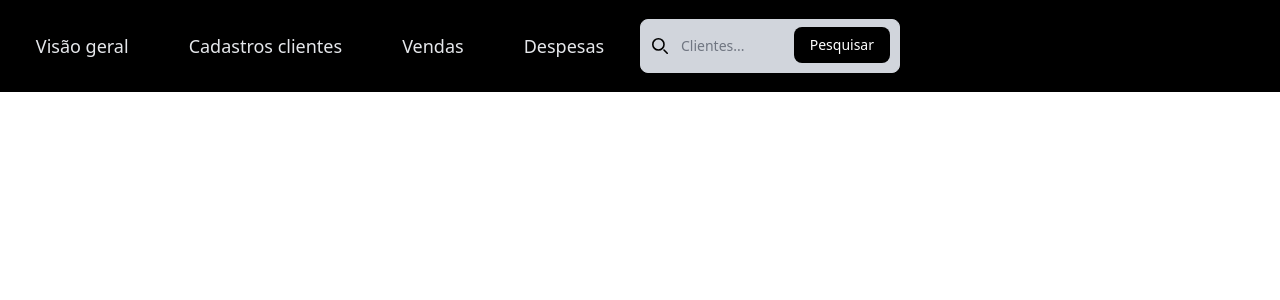
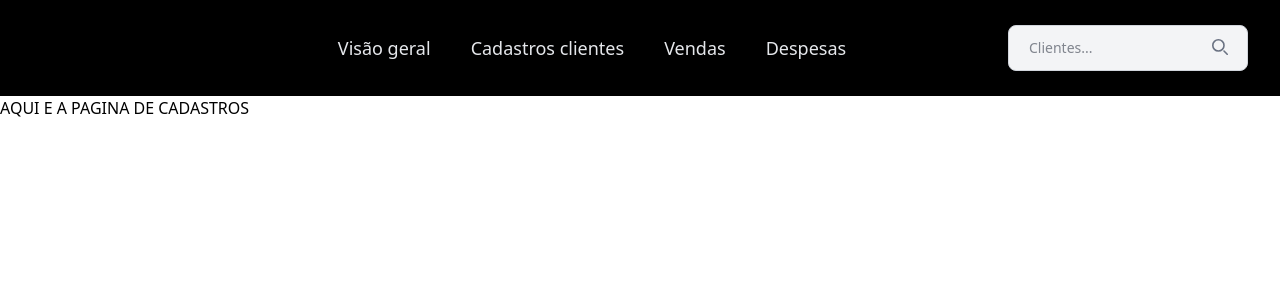
Before and after one commit to LeonardoLobas/Gest-o, a React (Vite) app: page /CadastroCliente in a window 1280 px wide. Shown: the top 300 px of the page. Built offline with nearby package versions, Linux system fonts and the light colour scheme.

Commit message:
Adicionar componentes CadastroClientes e Footer, e atualizar Header e Home para incluir navegação e rotas

```diff
--- /dev/null
+++ b/src/Components/CadastroClientes.tsx
@@ -0,0 +1,9 @@
+const CadastroClientes = () => {
+    return (
+        <div>
+            <h1>AQUI E A PAGINA DE CADASTROS</h1>
+        </div>
+    );
+};
+
+export default CadastroClientes;
--- a/src/Components/Footer.tsx
+++ b/src/Components/Footer.tsx
@@ -0,0 +1,7 @@
+import React from "react";
+
+const Footer = () => {
+    return <div></div>;
+};
+
+export default Footer;
--- a/src/Components/header.tsx
+++ b/src/Components/header.tsx
@@ -1,43 +1,68 @@
+import { Link } from "react-router-dom";
+
 const Header = () => {
     return (
-        <header className=" flex  h-23 w-full bg-black">
-            <nav className="flex w-full text-lg items-center justify-center  text-gray-200">
-                <ul className="flex gap-15">
+        <header className="flex h-24 w-full bg-black  px-8">
+            <nav className="flex  w-[100%] items-center justify-center pl-36 ">
+                <ul className="flex gap-10 text-lg text-gray-200">
                     <li className="relative group">
-                        <a href="#" className=" relative inline-block py-2">
+                        <a
+                            href="/visao-geral"
+                            className="relative inline-block py-2"
+                        >
                             Visão geral
                         </a>
                         <span className="absolute bottom-0 left-0 w-0 h-0.5 bg-gray-200 transition-all duration-300 ease-in-out group-hover:w-full"></span>
                     </li>
 
                     <li className="relative group">
-                        <a href="#" className="relative inline-block py-2">
+                        <Link
+                            to="/CadastroCliente"
+                            className="relative inline-block py-2"
+                        >
                             Cadastros clientes
-                        </a>
-                        <span className=" absolute bottom-0 left-0 w-0 h-0.5 bg-gray-200 transition-all duration-300 ease-in-out group-hover:w-full"></span>
+                        </Link>
+                        <span className="absolute bottom-0 left-0 w-0 h-0.5 bg-gray-200 transition-all duration-300 ease-in-out group-hover:w-full"></span>
                     </li>
+
                     <li className="relative group">
-                        <a href="#" className="relative inline-block py-2">
+                        <a
+                            href="/vendas"
+                            className="relative inline-block py-2"
+                        >
                             Vendas
                         </a>
                         <span className="absolute bottom-0 left-0 w-0 h-0.5 bg-gray-200 transition-all duration-300 ease-in-out group-hover:w-full"></span>
                     </li>
+
                     <li className="relative group">
-                        <a href="#" className="relative inline-block py-2">
+                        <a
+                            href="/despesas"
+                            className="relative inline-block py-2"
+                        >
                             Despesas
                         </a>
                         <span className="absolute bottom-0 left-0 w-0 h-0.5 bg-gray-200 transition-all duration-300 ease-in-out group-hover:w-full"></span>
                     </li>
                 </ul>
             </nav>
-            <form className="flex w-[100%] not-even:justify-center items-center ">
-                <label className="mb-2 text-sm font-medium  sr-only">
-                    Search
-                </label>
+            <div className="flex  justify-end content-end">
+                <form className="flex items-center ">
+                    <label className="sr-only">Search</label>
                     <div className="relative">
-                    <div className="absolute inset-y-0 start-0 flex items-center ps-3 pointer-events-none">
+                        <input
+                            type="search"
+                            id="default-search"
+                            className="block w-60 p-3 pl-5 text-sm text-gray-900 border border-gray-300 rounded-lg bg-gray-100"
+                            placeholder="Clientes..."
+                            required
+                        />
+                        <button
+                            type="submit"
+                            className="absolute right-2 bottom-1 w-10 h-10 text-white flex items-center justify-center rounded cursor-pointer group"
+                        >
                             <svg
-                            className="w-4 h-4 text-black "
+                                className="w-4 h-4 text-gray-500 group-hover:text-black"
                                 aria-hidden="true"
                                 xmlns="http://www.w3.org/2000/svg"
                                 fill="none"
@@ -45,28 +70,16 @@ const Header = () => {
                             >
                                 <path
                                     stroke="currentColor"
-                                stroke-linecap="round"
-                                stroke-linejoin="round"
-                                stroke-width="2"
+                                    strokeLinecap="round"
+                                    strokeLinejoin="round"
+                                    strokeWidth="2"
                                     d="m19 19-4-4m0-7A7 7 0 1 1 1 8a7 7 0 0 1 14 0Z"
                                 />
                             </svg>
-                    </div>
-                    <input
-                        type="search"
-                        id="default-search"
-                        className="block w-full  p-4 ps-10 text-sm text-gray-900 border bg-b border-gray-300 rounded-lg bg-gray-300"
-                        placeholder="Clientes..."
-                        required
-                    />
-                    <button
-                        type="submit"
-                        className="text-white absolute end-2.5 bottom-2.5 bg-black hover:bg-gray-900 focus:outline-none font-medium rounded-lg text-sm px-4 py-2"
-                    >
-                        Pesquisar
                         </button>
                     </div>
                 </form>
+            </div>
         </header>
     );
 };
--- a/src/Home.tsx
+++ b/src/Home.tsx
@@ -1,11 +1,9 @@
-import Header from "./Components/header";
-
-function Home() {
+const Home = () => {
     return (
-        <>
-            <Header />
-        </>
+        <div>
+            <h1>AQUI E A HOME</h1>
+        </div>
     );
-}
+};
 
 export default Home;
--- a/src/main.tsx
+++ b/src/main.tsx
@@ -1,10 +1,20 @@
-import { StrictMode } from "react";
-import { createRoot } from "react-dom/client";
 import "./index.css";
+import ReactDOM from "react-dom/client";
+import { BrowserRouter, Routes, Route } from "react-router";
 import Home from "./Home.tsx";
+import Header from "./Components/header.tsx";
+import Footer from "./Components/Footer.tsx";
+import CadastroClientes from "./Components/CadastroClientes.tsx";
 
-createRoot(document.getElementById("root")!).render(
-    <StrictMode>
-        <Home />
-    </StrictMode>
+const root = document.getElementById("root") as HTMLElement;
+
+ReactDOM.createRoot(root).render(
+    <BrowserRouter>
+        <Header />
+        <Routes>
+            <Route path="/" element={<Home />} />
+            <Route path="/CadastroCliente" element={<CadastroClientes />} />
+        </Routes>
+        <Footer />
+    </BrowserRouter>
 );
```
Lines whose indentation alone changed are shown as unchanged.
